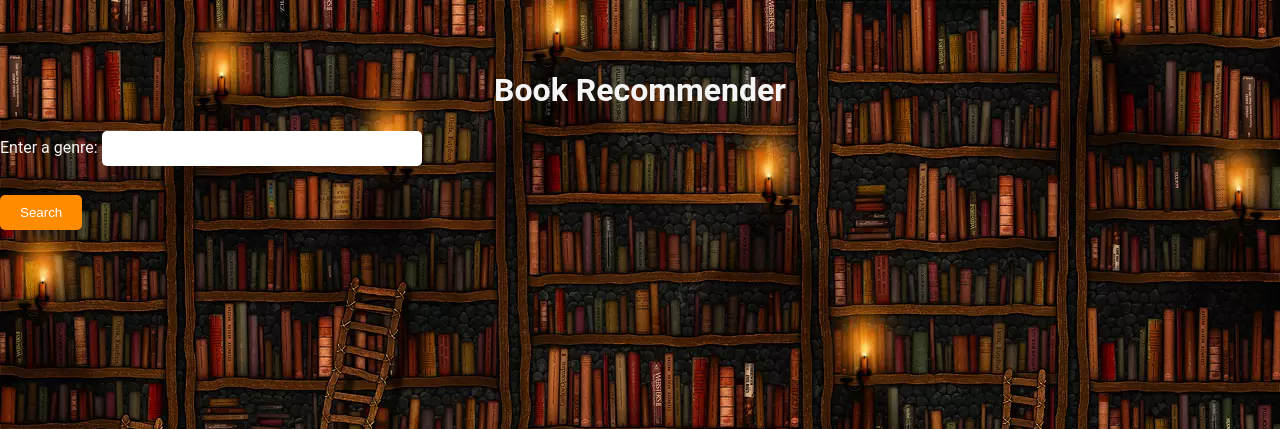
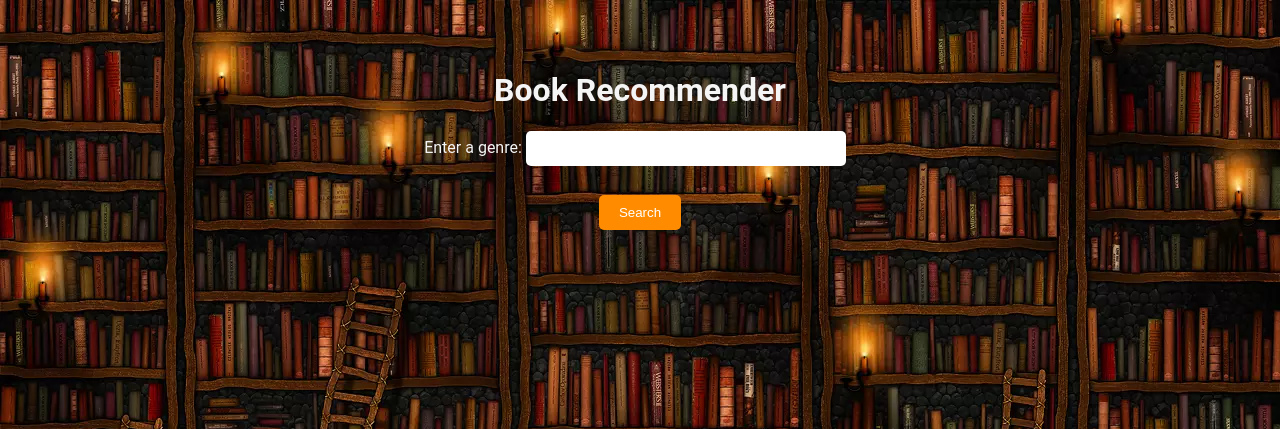
Before and after one commit to Mnj-ToTheTop/Book-Recommendation, a PHP site: page / in a window 1280 px wide. Shown: the top 429 px of the page. Run offline with PHP 8.4, Linux system fonts and the light colour scheme.

Commit message:
Update style.css
There's probably no changes made to style.css, but still just wanted to be sure

```diff
--- a/style.css
+++ b/style.css
@@ -17,6 +17,10 @@ h1 {
 .container {
     text-align: center;
     margin-top: 20px;
+}
+
+#forms{
+    text-align: center;
 }
 
 input[type="text"] {
```
